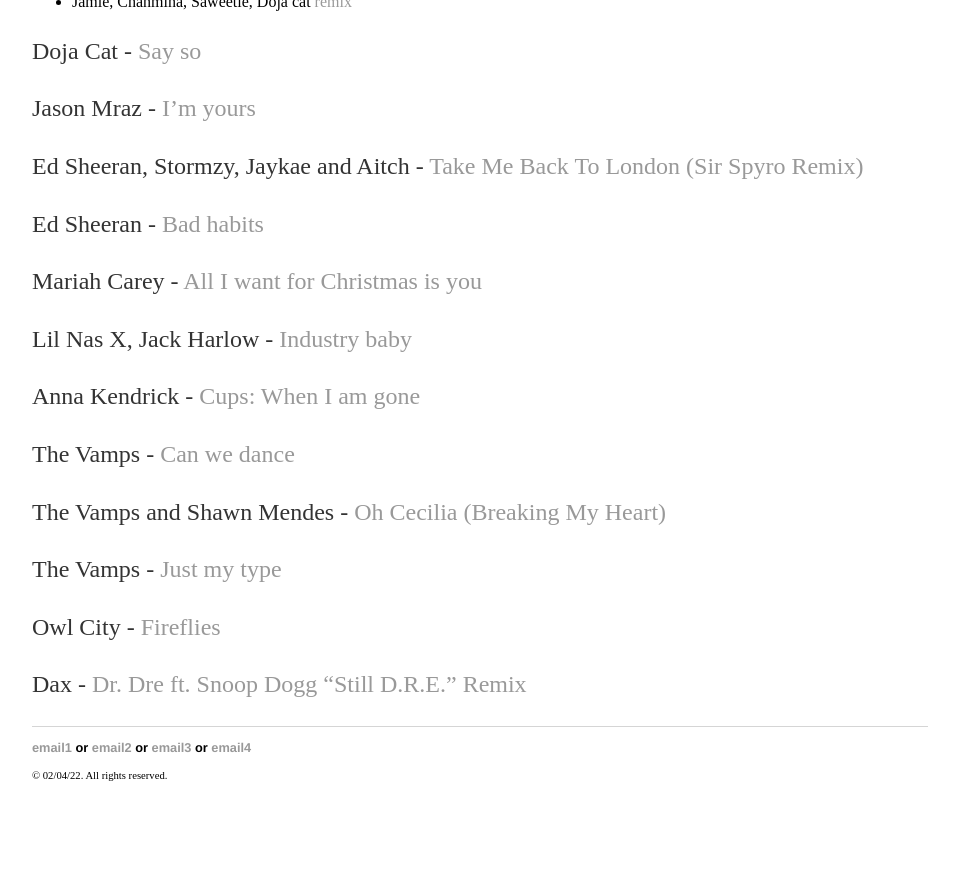
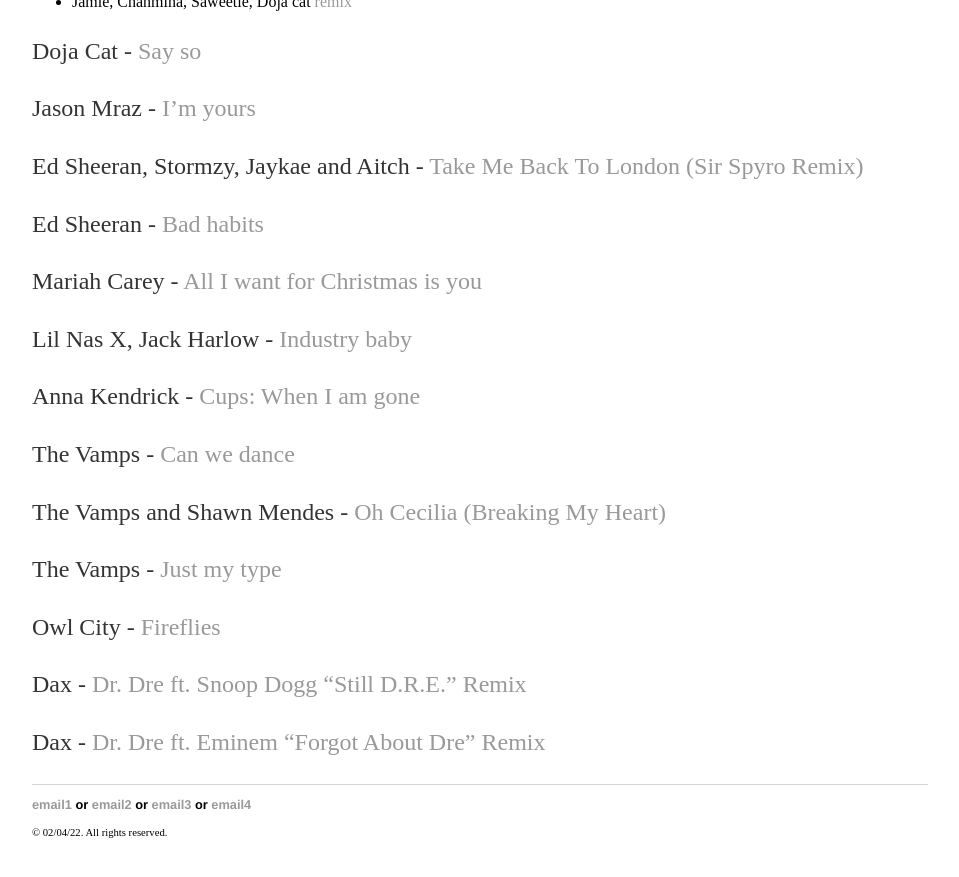
Before and after one commit to yjkweon24/yjkweon24.github.io, a Jekyll site: the page built from _posts/2018-10-23-songs-that-i-love.md, in a window 1280 px wide and 900 px high, scrolled down 18796 px. Shown: the top 877 px of the window, without its empty margins (160-1119 px from the left). Built offline with Jekyll 4.4.1, drawn with Linux system fonts in a browser that asks for light colours; before the commit the page ends 19639 px from its top, so only the background shows below that.

Commit message:
Update 2018-10-23-songs-that-i-love.md

```diff
--- a/_posts/2018-10-23-songs-that-i-love.md
+++ b/_posts/2018-10-23-songs-that-i-love.md
@@ -668,3 +668,5 @@
 Owl City - [Fireflies](https://www.youtube.com/watch?v=psuRGfAaju4&list=RDpsuRGfAaju4&start_radio=1)
 
 Dax - [Dr. Dre ft. Snoop Dogg "Still D.R.E." Remix](https://www.youtube.com/watch?v=67Pylw3Kukc)
+
+Dax - [Dr. Dre ft. Eminem "Forgot About Dre" Remix](https://www.youtube.com/watch?v=nCGmeoyImIs)
```
